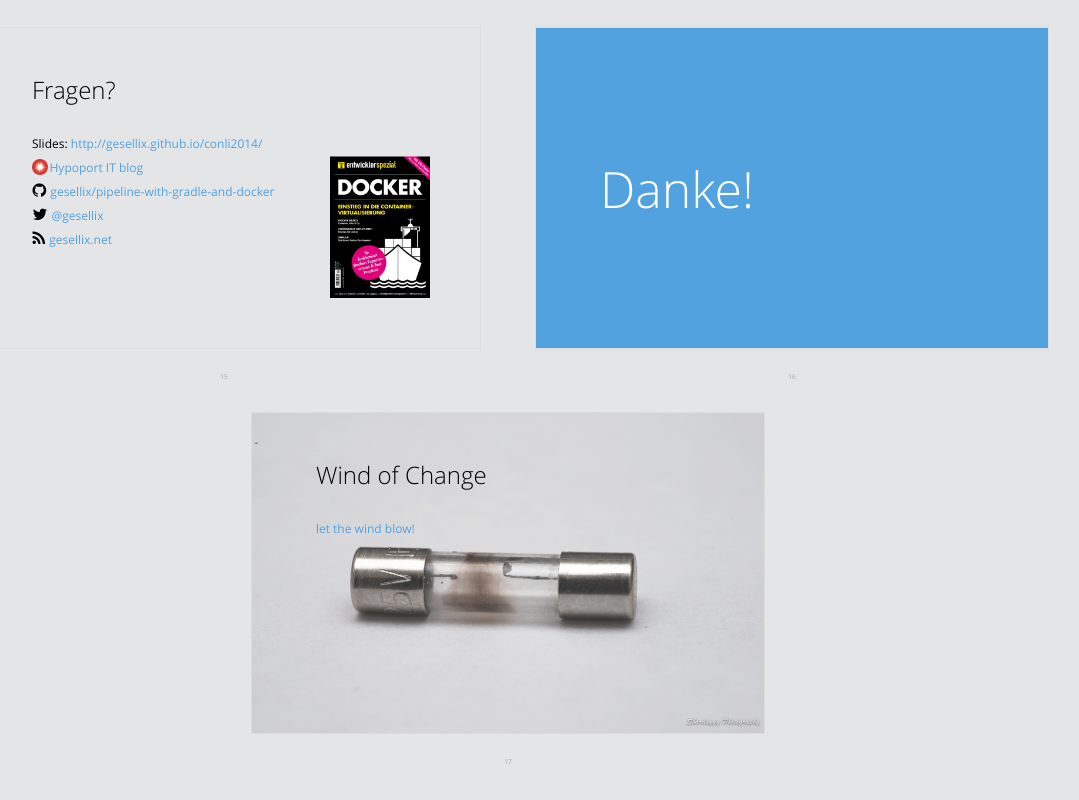
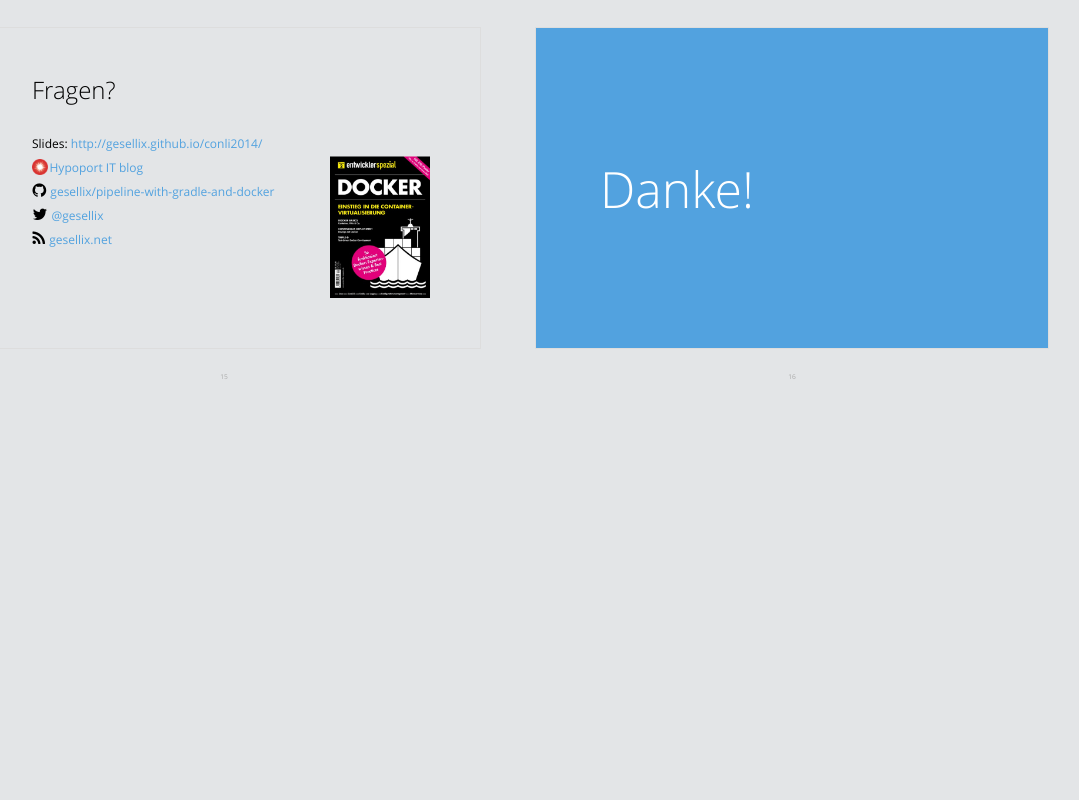
Before and after one commit to gesellix/conli2014, a plain HTML site: page index.html in a window 1280 px wide. Shown: the part 2893-3693 px from the top of the page, without its empty margins (132-1211 px from the left). After the commit the page ends 3356 px from the top, so only its background shows below. Drawn offline with Linux system fonts and the light colour scheme; some icons are missing.

Commit message:
remove experimental slide

```diff
--- a/index.html
+++ b/index.html
@@ -429,20 +429,6 @@
     </div>
 </section>
 
-<section class="slide cover" id="wind">
-    <div>
-        <h2>Wind of Change</h2>
-
-        <div class="blow-it"><a href="http://192.168.59.103:3000/" target="_blank">let the wind blow!</a></div>
-        <img src="pictures/external/8028645604_2a69a10280_o.jpg" alt="" class="background fill">
-    </div>
-    <style>
-        #wind img.background {
-            opacity: 0.8;
-        }
-    </style>
-</section>
-
 <div class="progress">
     <div></div>
 </div>
```
